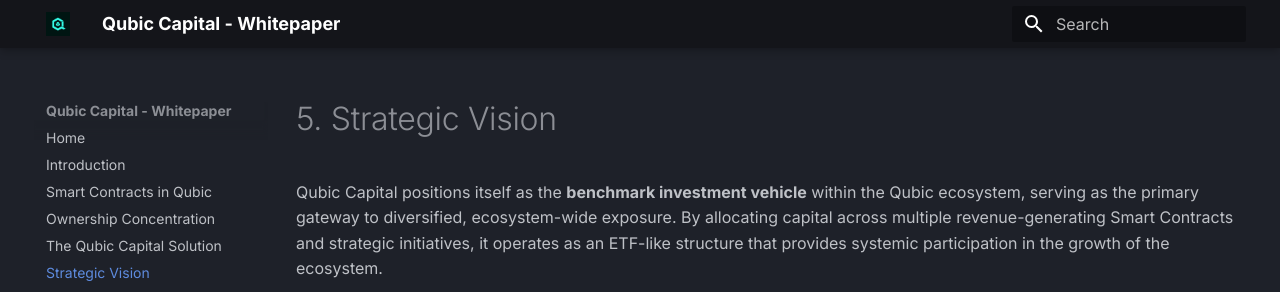
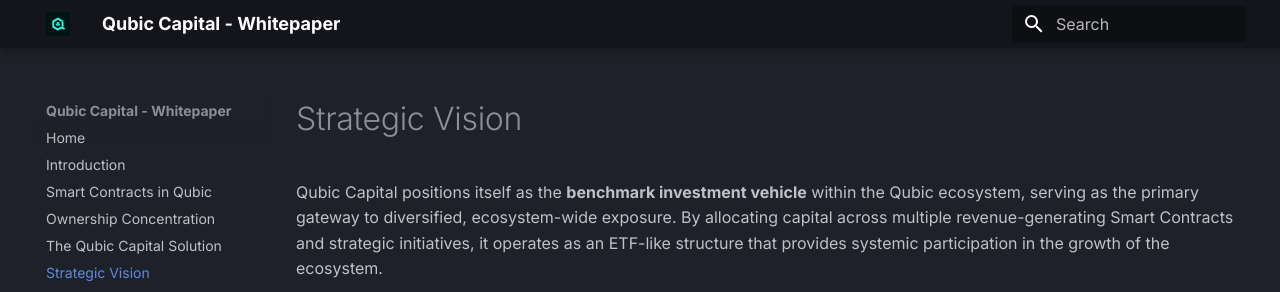
Before and after one commit to HermanToothrot10/qubic-capital-whitepaper, an MkDocs documentation site: the page built from docs/05-strategic-vision.md, in a window 1280 px wide. Shown: the top 292 px of the page. Built offline with MkDocs 1.6.1 and Material for MkDocs 9.7.7, drawn with Linux system fonts in a browser that asks for light colours.

Commit message:
Update 05-strategic-vision.md

```diff
--- a/docs/05-strategic-vision.md
+++ b/docs/05-strategic-vision.md
@@ -1,4 +1,4 @@
-# 5. Strategic Vision
+# Strategic Vision
 
 Qubic Capital positions itself as the **benchmark investment vehicle** within the Qubic ecosystem, serving as the primary gateway to diversified, ecosystem-wide exposure. By allocating capital across multiple revenue-generating Smart Contracts and strategic initiatives, it operates as an ETF-like structure that provides systemic participation in the growth of the ecosystem.
 
```
